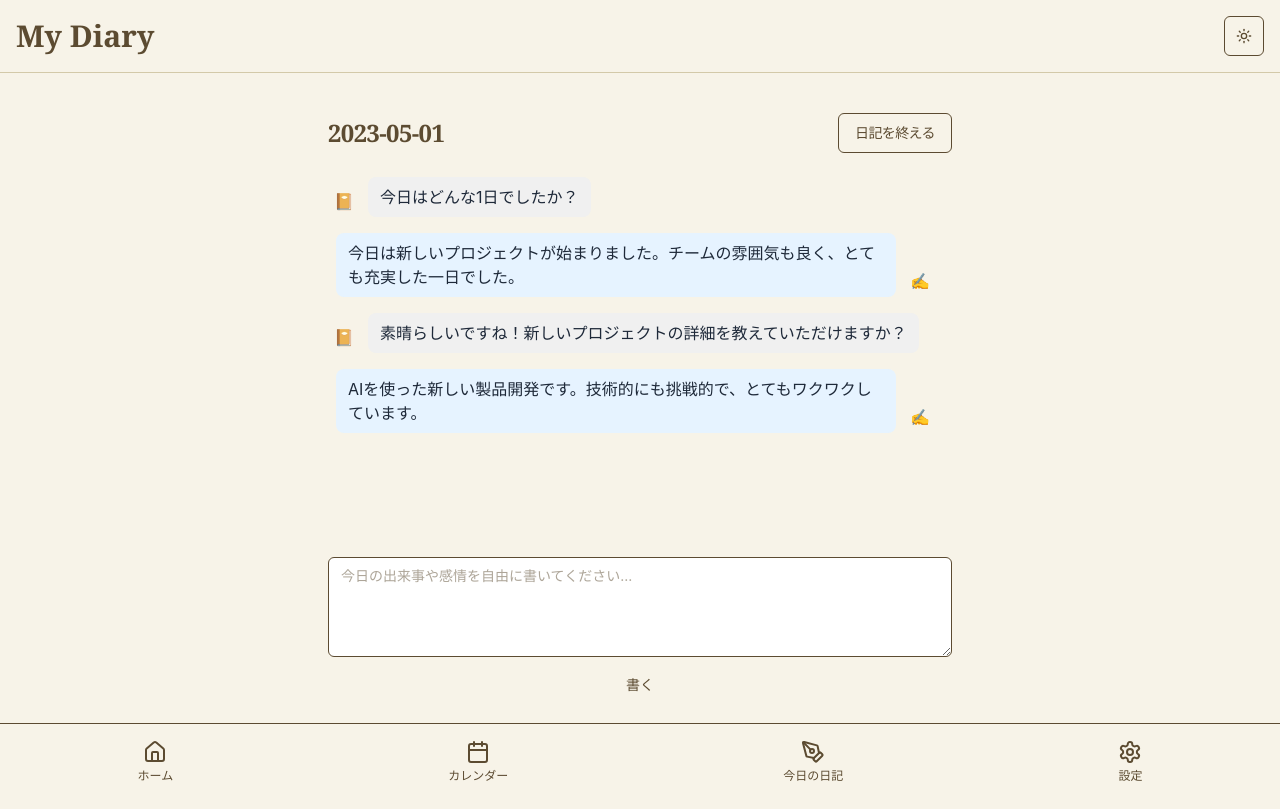
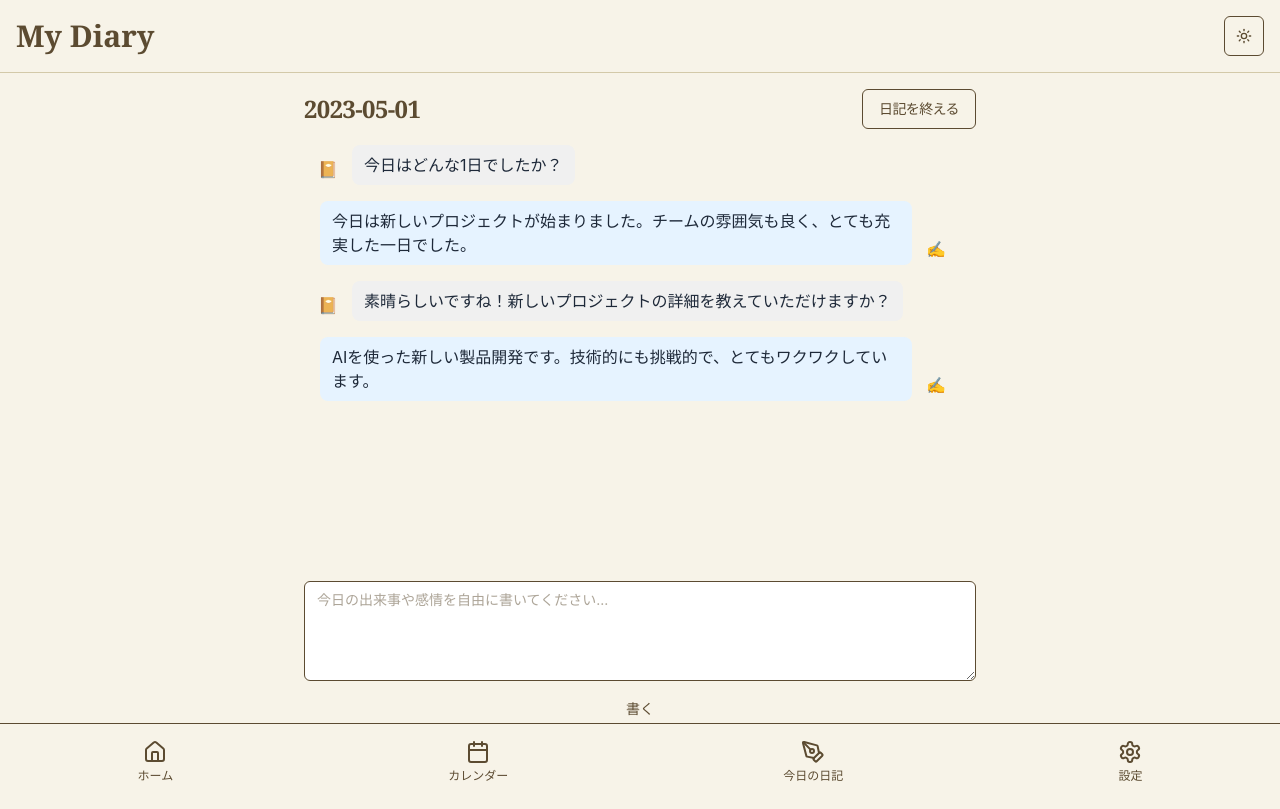
Before and after one commit to Uki884/chat-diary, a Next.js app: page /diary/1 in a window 1280 px wide. Built offline with nearby package versions, Linux system fonts and the light colour scheme.

Commit message:
Adjust card and layout styling in DiaryChat, DiaryHistory, and card.tsx

```diff
--- a/src/components/DiaryChat.tsx
+++ b/src/components/DiaryChat.tsx
@@ -46,7 +46,7 @@ export default function DiaryChat({
 
   return (
     <Card className="w-full max-w-2xl h-[80vh] flex flex-col dark:bg-gray-800 mx-auto">
-      <CardHeader className="text-center">
+      <CardHeader className="text-center pb-4">
         <CardTitle className="text-2xl font-serif flex items-center justify-between">
           {date}
           <Button variant="outline" onClick={handleSend} className="">
--- a/src/components/DiaryHistory.tsx
+++ b/src/components/DiaryHistory.tsx
@@ -60,16 +60,16 @@ export default function DiaryHistory() {
 
   return (
     <Card className="w-full max-w-4xl h-[80vh] flex flex-col dark:bg-gray-800 mx-auto">
-      <CardContent className="flex-grow overflow-hidden">
       <ScrollArea className="h-full">
-          <div className="grid grid-cols-1 md:grid-cols-2 gap-4 p-4">
+        <div className="grid grid-cols-1 md:grid-cols-2 gap-4">
           {entries.map((entry) => (
             <Dialog key={entry.id}>
               <DialogTrigger asChild>
                 <Card
                   className="cursor-pointer hover:shadow-lg transition-shadow duration-200 bg-white dark:bg-gray-700"
-                    onClick={() => handleCardClick(entry.id)}>
-                    <CardHeader className="flex flex-row items-center justify-between space-y-0 pb-2">
+                  onClick={() => handleCardClick(entry.id)}
+                >
+                  <CardHeader className="flex flex-row items-center justify-between space-y-0 p-6 pb-2">
                     <CardTitle className="text-sm font-medium">
                       <CalendarIcon className="w-4 h-4 inline-block mr-2" />
                       {new Date(entry.date).toLocaleDateString("ja-JP", {
@@ -81,8 +81,10 @@ export default function DiaryHistory() {
                     </CardTitle>
                     <div className="text-2xl">{moodEmoji[entry.mood]}</div>
                   </CardHeader>
-                    <CardContent>
-                      <p className="text-sm text-muted-foreground line-clamp-3">{entry.summary}</p>
+                  <CardContent className="p-4 pt-0">
+                    <p className="text-sm text-muted-foreground line-clamp-3">
+                      {entry.summary}
+                    </p>
                   </CardContent>
                 </Card>
               </DialogTrigger>
@@ -90,7 +92,6 @@ export default function DiaryHistory() {
           ))}
         </div>
       </ScrollArea>
-      </CardContent>
     </Card>
-  )
+  );
 }
--- a/src/components/ui/card.tsx
+++ b/src/components/ui/card.tsx
@@ -23,7 +23,7 @@ const CardHeader = React.forwardRef<
 >(({ className, ...props }, ref) => (
   <div
     ref={ref}
-    className={cn("flex flex-col space-y-1.5 p-6", className)}
+    className={cn("flex flex-col space-y-1.5", className)}
     {...props}
   />
 ))
@@ -60,7 +60,7 @@ const CardContent = React.forwardRef<
   HTMLDivElement,
   React.HTMLAttributes<HTMLDivElement>
 >(({ className, ...props }, ref) => (
-  <div ref={ref} className={cn("p-6 pt-0", className)} {...props} />
+  <div ref={ref} className={cn("p-2 pt-0", className)} {...props} />
 ))
 CardContent.displayName = "CardContent"
 
@@ -70,7 +70,7 @@ const CardFooter = React.forwardRef<
 >(({ className, ...props }, ref) => (
   <div
     ref={ref}
-    className={cn("flex items-center p-6 pt-0", className)}
+    className={cn("flex items-center pt-0", className)}
     {...props}
   />
 ))
```
Lines whose indentation alone changed are shown as unchanged.
